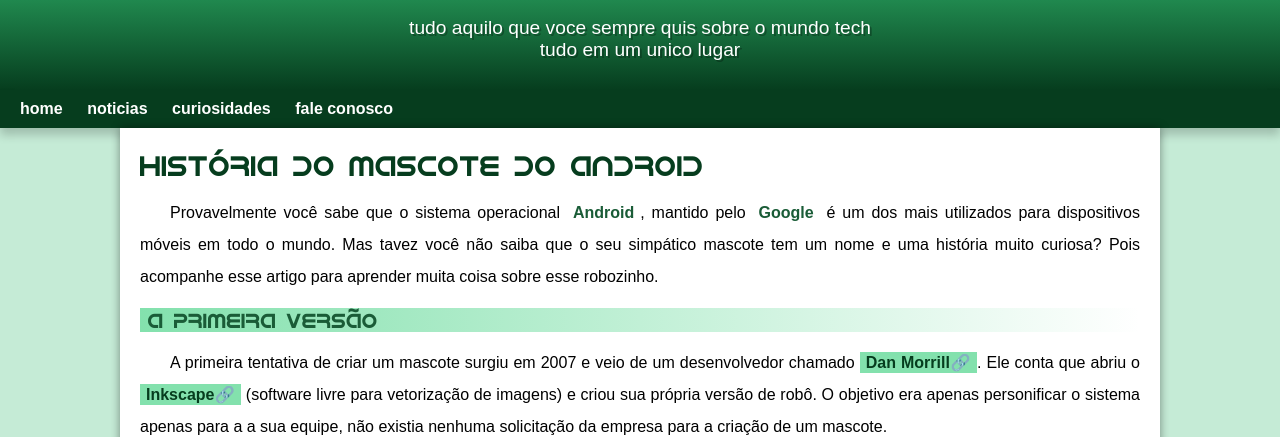
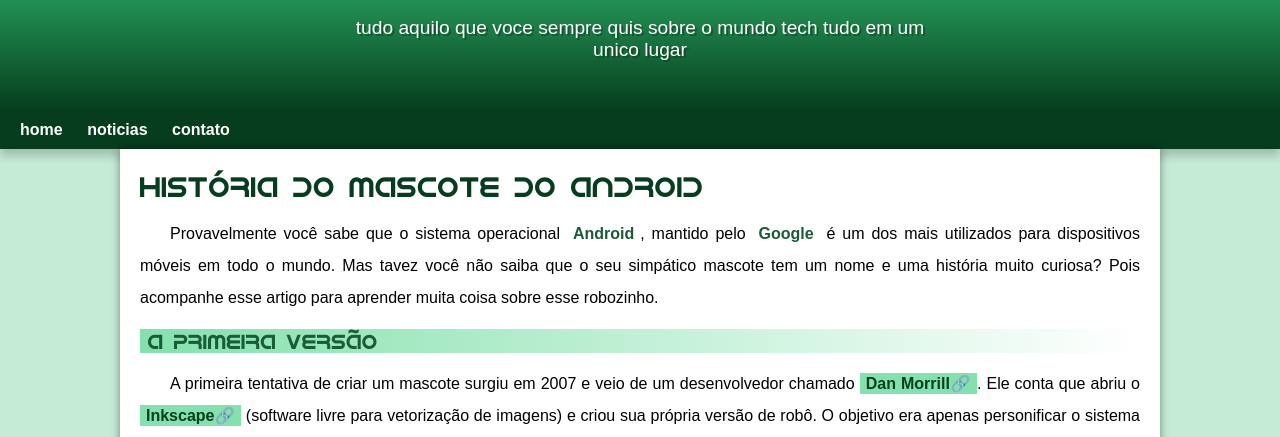
Before and after one commit to jeronimols/projeto-android, a plain HTML site: page index.html in a window 1280 px wide. Shown: the part 100-537 px from the top of the page. Drawn offline with Linux system fonts and the light colour scheme.

Commit message:
problema de padding corrigido

```diff
--- a/estilo/style.css
+++ b/estilo/style.css
@@ -73,10 +73,11 @@ header > p {
      color: white;
      font-family: var(--fonte-padrao);
      font-size: 1.2em;
-     max-width: 500px;
+     max-width: 600px;
      padding-right: 10px;
      padding-left: 10px;
      margin: auto;
+     padding-bottom: 50px;
      text-shadow: 2px 2px 0px rgba(0, 0, 0, 0.274);
 }
 
--- a/index.html
+++ b/index.html
@@ -16,8 +16,7 @@
     <nav>
         <a href="#">home</a>
         <a href="#">noticias</a>
-        <a href="#">curiosidades</a>
-        <a href="#">fale conosco</a>
+        <a href="#">contato</a>
     </nav>
     <main>
         <article>
```
